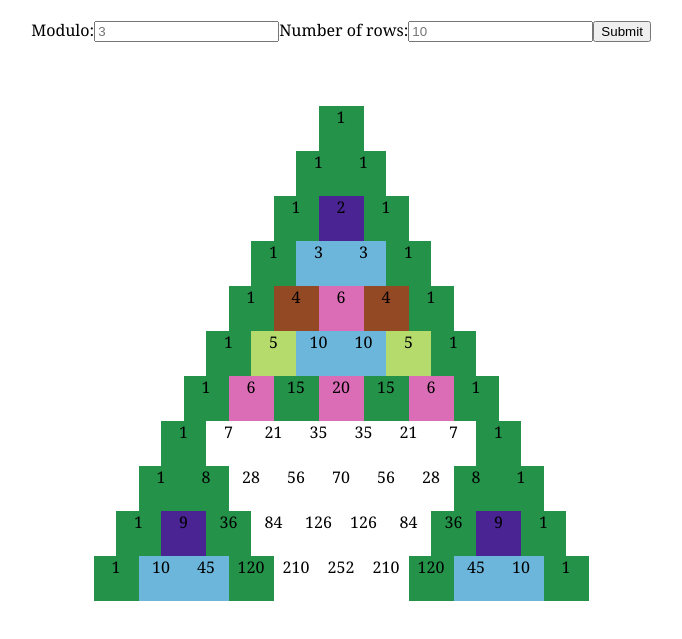
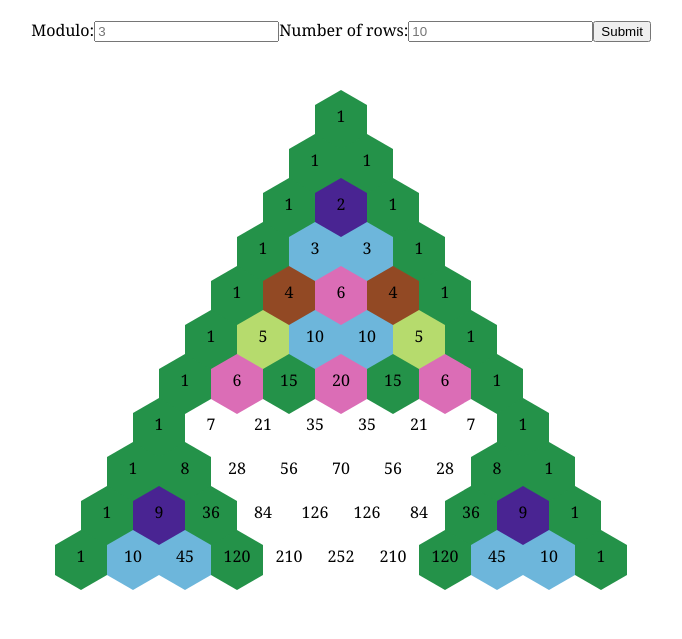
Before and after one commit to dorazhou1/pascals-triangle, a React app: page / in a window 1280 px wide. Shown: the part 155-794 px from the top of the page, without its empty margins (299-981 px from the left). Built offline with nearby package versions, Linux system fonts and the light colour scheme.

Commit message:
Hexagon shape

```diff
--- a/package.json
+++ b/package.json
@@ -2,16 +2,20 @@
   "name": "pascals-triangle",
   "version": "0.1.0",
   "private": true,
+  "homepage": "https://dorazhou1.github.io/pascals-triangle",
   "dependencies": {
     "@testing-library/jest-dom": "^5.16.1",
     "@testing-library/react": "^12.1.2",
     "@testing-library/user-event": "^13.5.0",
+    "gh-pages": "^3.2.3",
     "react": "^17.0.2",
     "react-dom": "^17.0.2",
     "react-scripts": "5.0.0",
     "web-vitals": "^2.1.2"
   },
   "scripts": {
+    "predeploy": "npm run build",
+    "deploy": "gh-pages -d build",
     "start": "react-scripts start",
     "build": "react-scripts build",
     "test": "react-scripts test",
--- a/src/index.css
+++ b/src/index.css
@@ -8,8 +8,27 @@ body {
     margin-bottom: 8vh;
 }
 
-.cell {
-    display: inline-block;
-    width: 45px;
-    height: 45px;
+.row {
+    display: flex;
+    justify-content: center;
+    margin: -16px;
 }
+
+.top {
+    width: 0;
+    border-bottom: 15px solid transparent;
+    border-left: 26px solid transparent;
+    border-right: 26px solid transparent;
+}
+
+.bottom {
+    width: 0;
+    border-top: 15px solid transparent;
+    border-left: 26px solid transparent;
+    border-right: 26px solid transparent;
+}
+
+.middle {
+    width: 52px;
+    height: 30px;
+}
--- a/src/index.js
+++ b/src/index.js
@@ -34,10 +34,12 @@ class Cell extends React.Component {
         const color = '#' + this.state.color.toString(16);
         console.log(this.state.value);
         return (
-        <div className='cell' style={{
-            backgroundColor: color,
-        }}>
-            {this.state.value}
+        <div className='cell'>
+            <div class="top" style = {{borderBottomColor: color}}></div>
+            <div class="middle"  style={{backgroundColor: color,}}>
+                {this.state.value}
+            </div>
+            <div class="bottom" style = {{borderTopColor: color}}></div>
         </div>);
     }
 }
```
Also changed, not shown: 1 other file.
